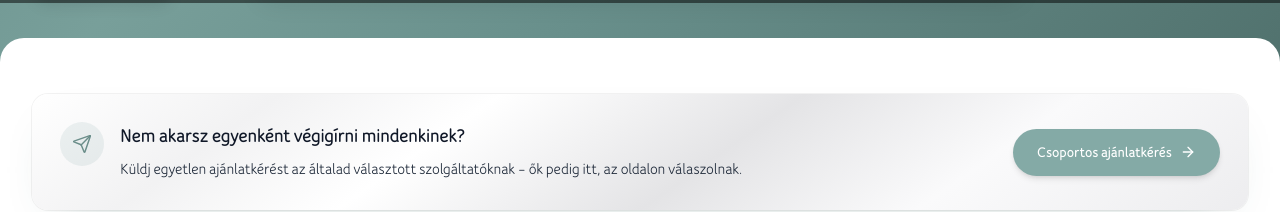
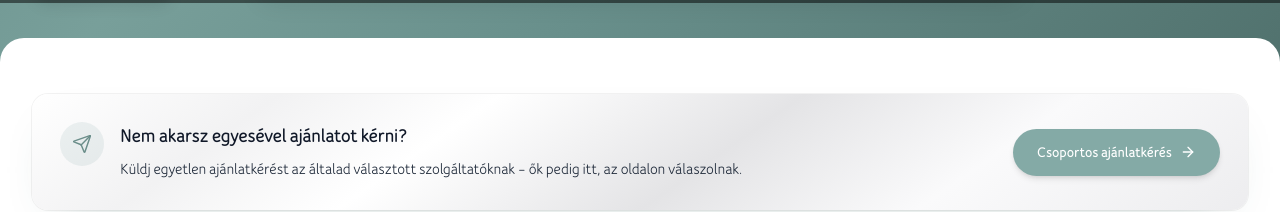
Before and after one commit to weinpergyula-dot/eskuvorekeszulok, a Next.js app: page / in a window 1280 px wide. Shown: the part 797-1009 px from the top of the page. Built offline with nearby package versions, Linux system fonts and the light colour scheme; no server answers; the database is empty.

Commit message:
A csoportos ajánlatkérés sáv címe: "Nem akarsz egyesével ajánlatot kérni?"
Co-Authored-By: Claude Opus 5 <noreply@anthropic.com>
Claude-Session: https://claude.ai/code/session_01JzgTwewCsKWFBwR9gHGsvK

```diff
--- a/src/components/home/group-quote-cta.tsx
+++ b/src/components/home/group-quote-cta.tsx
@@ -23,7 +23,7 @@ export function GroupQuoteCta() {
             </span>
             <div>
               <h2 className="text-lg font-bold text-gray-900 sm:text-xl">
-                Nem akarsz egyenként végigírni mindenkinek?
+                Nem akarsz egyesével ajánlatot kérni?
               </h2>
               <p className="mt-1.5 text-base leading-relaxed text-gray-800">
                 Küldj egyetlen ajánlatkérést az általad választott szolgáltatóknak –
```
